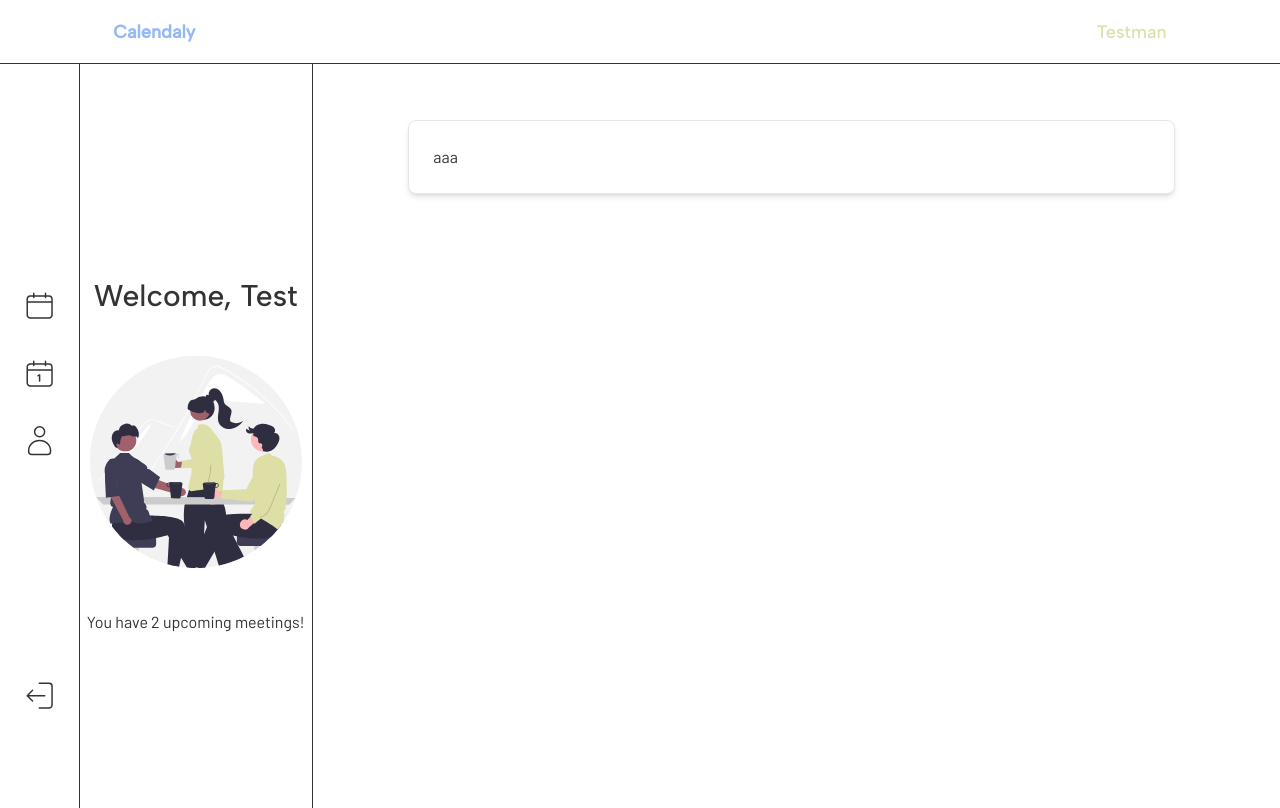
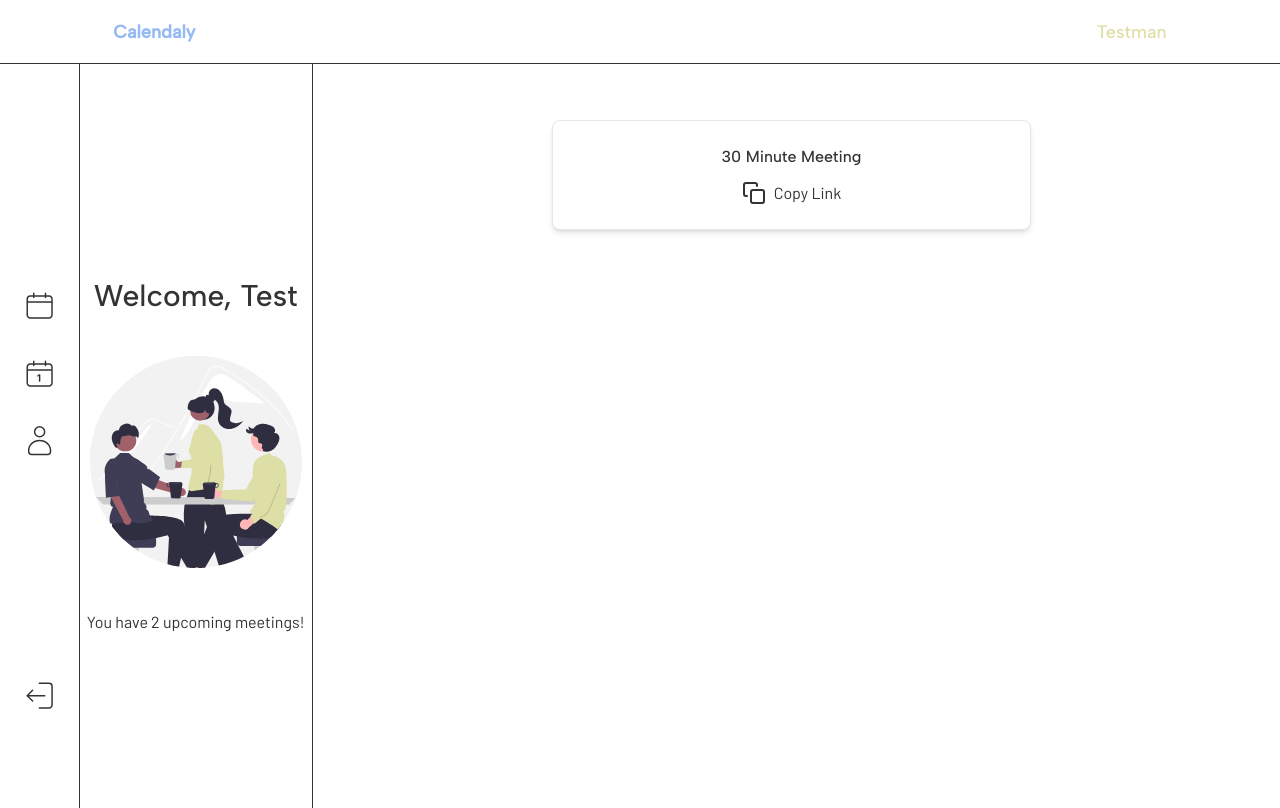
Before and after one commit to Hikari7/Appointly, a React (Vite) app in the folder client/: page /mypage in a window 1280 px wide. Built offline with nearby package versions, Linux system fonts and the light colour scheme.

Commit message:
put styling to the copy link section

```diff
--- a/client/src/pages/User/MyPage.jsx
+++ b/client/src/pages/User/MyPage.jsx
@@ -1,8 +1,9 @@
-import React from "react";
+import React, { useState } from "react";
 import TitleWrapper from "../../components/Elements/Wrapper/TitleWrapper";
 import UserMainWrapper from "../../components/Elements/Wrapper/UserMainWrapper";
 import mypageImg from "../../assets/mypage.svg";
 import { useSelector } from "react-redux";
+import { FiCopy, FiCheck } from "react-icons/fi";
 
 //✅UserMainWrapperでコンポーネント分けると{children}が表示されなくなる
 
@@ -10,6 +11,14 @@ const MyPage = () => {
   const appointment = useSelector((state) => state.appointment);
   const user = useSelector((state) => state.user);
 
+  const [copyLink, setCopyLink] = useState(false);
+
+  const handleCopyLink = () => {
+    setCopyLink(true);
+    //ここでrouter呼び出す
+  };
+
+  console.log(copyLink);
   return (
     <>
       <div className="md:flex md:w-93 ">
@@ -17,13 +26,33 @@ const MyPage = () => {
           <h1 className="text-3xl font-second">Welcome, Test</h1>
           <img
             src={mypageImg}
-            className="w-1/3 h-1/3 mx-auto  my-7 md:w-11/12 md:h-60"
+            className="w-1/3 h-1/3 mx-auto my-7 md:w-11/12 md:h-60"
           />
           <h3>You have 2 upcoming meetings!</h3>
         </TitleWrapper>
         <div className="mt-14 md:w-5/6 w-full">
-          <div className="p-6 bg-white border border-gray-200 rounded-lg shadow-md justify-center w-4/5 mx-auto">
-            aaa
+          <div className="p-6 bg-white border border-gray-200 rounded-lg shadow-md justify-center w-2/4 mx-auto">
+            <p className="font-second text-center">30 Minute Meeting</p>
+            <div
+              className="flex justify-center mt-3 hover:cursor-pointer hover:text-accent transition duration-200"
+              onClick={handleCopyLink}
+            >
+              {copyLink ? (
+                <>
+                  <span className="my-auto">
+                    <FiCheck size={"24px"} color={"#DEDFA6"} />
+                  </span>
+                  <p className="ml-2 text-accent">Copied Link!</p>
+                </>
+              ) : (
+                <>
+                  <span className="my-auto">
+                    <FiCopy size={"24px"} />
+                  </span>
+                  <p className="ml-2">Copy Link</p>
+                </>
+              )}
+            </div>
           </div>
         </div>
       </div>
```
